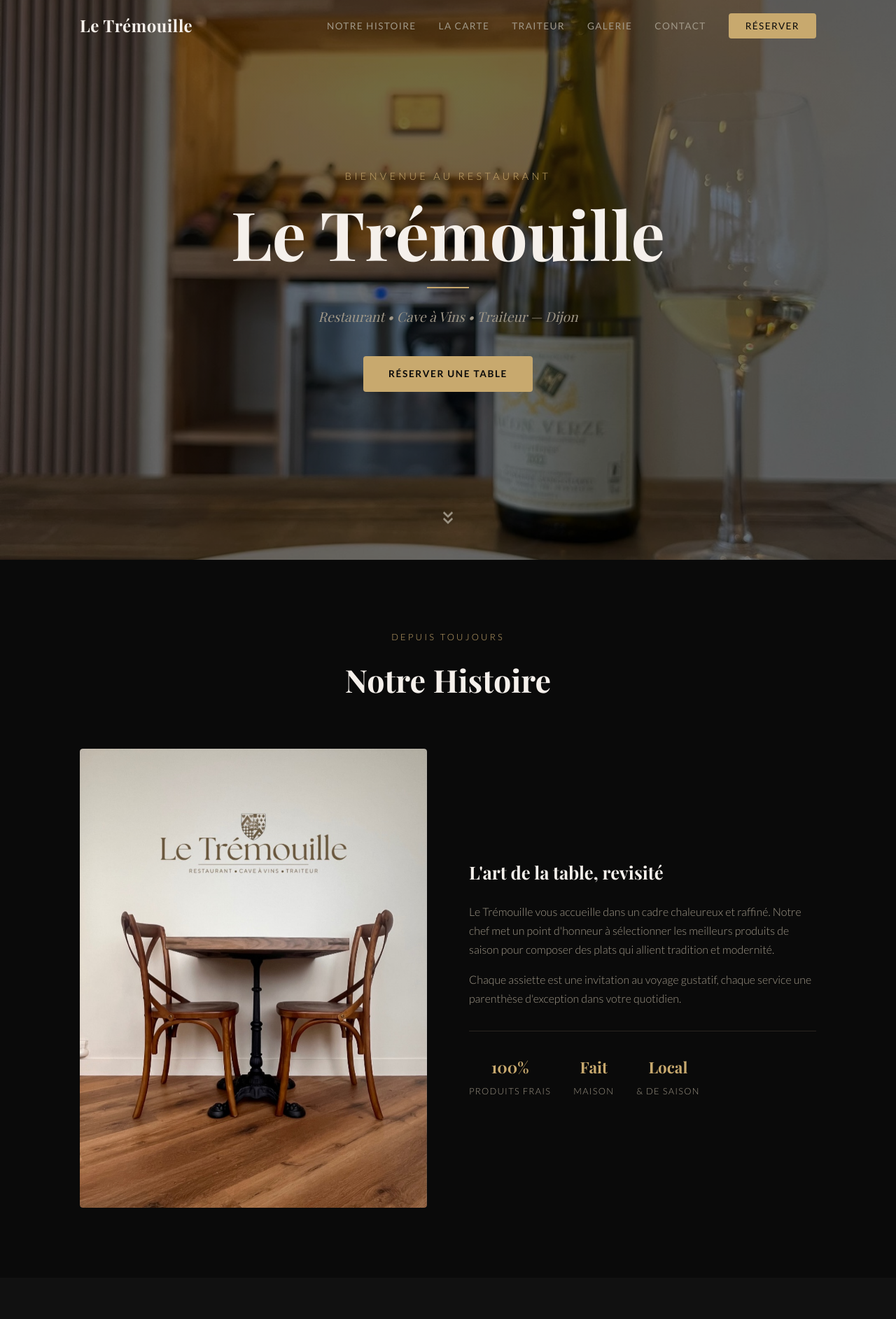
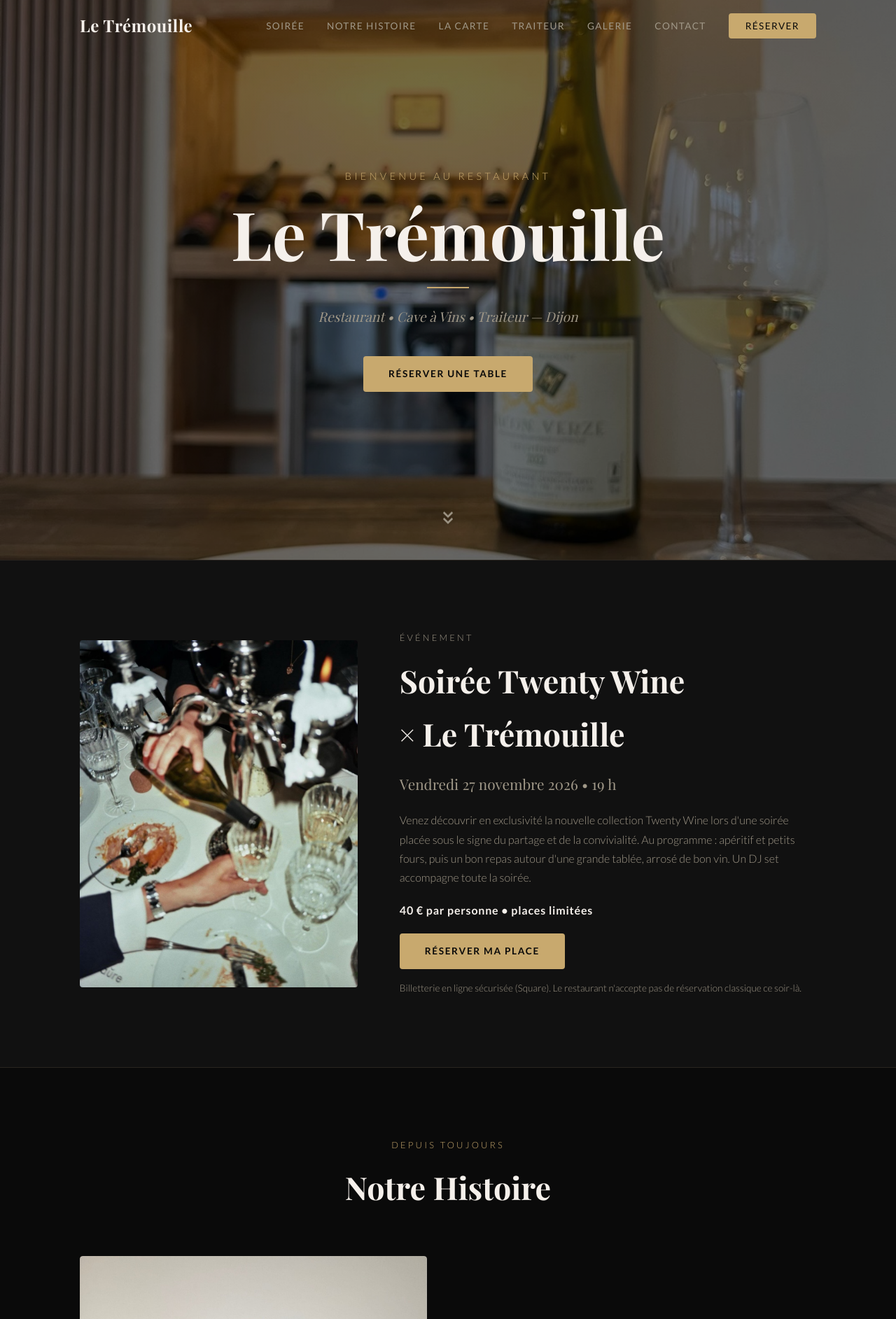
Before and after one commit to renesenses/LeTremouille, a PHP site: page / in a window 1280 px wide. Shown: the top 1885 px of the page at 70% size. Run offline with PHP 8.4, Linux system fonts and the light colour scheme; some web fonts are replaced.

Commit message:
Soirée Twenty Wine du 27/11 : section événement et lien vers la billetterie Square
Co-Authored-By: Claude Fable 5.1 <noreply@anthropic.com>

```diff
--- a/index.html
+++ b/index.html
@@ -132,7 +132,7 @@
     }
     </script>
 
-    <link rel="stylesheet" href="style.css?v=20261020">
+    <link rel="stylesheet" href="style.css?v=20261114">
     <link rel="preconnect" href="https://fonts.googleapis.com">
     <link rel="preconnect" href="https://fonts.gstatic.com" crossorigin>
     <link href="https://fonts.googleapis.com/css2?family=Playfair+Display:ital,wght@0,400;0,700;1,400&family=Lato:wght@300;400;700&display=swap" rel="stylesheet">
@@ -149,7 +149,8 @@
                 <span></span>
             </button>
             <ul class="nav-links">
-                <li><a href="#about">Notre Histoire</a></li>
+                <li><a href="#evenement">Soirée</a></li>
+<li><a href="#about">Notre Histoire</a></li>
                 <li><a href="#menu">La Carte</a></li>
                 <li><a href="#traiteur">Traiteur</a></li>
                 <li><a href="#gallery">Galerie</a></li>
@@ -174,6 +175,26 @@
                 <path d="M7 13l5 5 5-5M7 6l5 5 5-5"/>
             </svg>
         </a>
+    </section>
+
+    <!-- Événement -->
+    <section id="evenement">
+        <div class="container">
+            <div class="event-grid">
+                <div class="event-image">
+                    <img src="images/evenement-twenty-wine.jpg" alt="Soirée Twenty Wine × Le Trémouille — vin servi à table à la lueur des bougies" loading="lazy">
+                </div>
+                <div class="event-text">
+                    <p class="section-subtitle">Événement</p>
+                    <h2 class="section-title">Soirée Twenty Wine<br>× Le Trémouille</h2>
+                    <p class="event-date">Vendredi 27 novembre 2026 &bull; 19 h</p>
+                    <p>Venez découvrir en exclusivité la nouvelle collection Twenty Wine lors d'une soirée placée sous le signe du partage et de la convivialité. Au programme : apéritif et petits fours, puis un bon repas autour d'une grande tablée, arrosé de bon vin. Un DJ set accompagne toute la soirée.</p>
+                    <p class="event-price">40 € par personne &bull; places limitées</p>
+                    <a href="https://square.link/u/BhcE37su" target="_blank" rel="noopener" class="btn btn-primary">Réserver ma place</a>
+                    <p class="event-note">Billetterie en ligne sécurisée (Square). Le restaurant n'accepte pas de réservation classique ce soir-là.</p>
+                </div>
+            </div>
+        </div>
     </section>
 
     <!-- About -->
@@ -688,6 +709,6 @@
         </div>
     </footer>
 
-    <script src="script.js?v=20261104"></script>
+    <script src="script.js?v=20261114"></script>
 </body>
 </html>
--- a/script.js
+++ b/script.js
@@ -81,6 +81,22 @@ const allTimeOptions = Array.from(timeSelect.querySelectorAll('option'));
 // Soirées complètes (format YYYY-MM-DD)
 const soireesCompletes = ['2026-03-27', '2026-07-10', '2026-09-18', '2026-09-25', '2026-09-28', '2026-10-01', '2026-10-10', '2026-10-16', '2026-10-22', '2026-10-23', '2026-11-20', '2026-11-27'];
 
+// Soirées privatisées pour un événement avec billetterie : message et lien à la place du créneau du soir
+const soireesEvenement = {
+    '2026-11-27': { nom: 'Soirée Twenty Wine × Le Trémouille', url: 'https://square.link/u/BhcE37su' }
+};
+
+// La section « Événement » et son lien de menu disparaissent d'eux-mêmes le lendemain de la soirée
+(function () {
+    const section = document.getElementById('evenement');
+    if (!section) return;
+    const fin = new Date('2026-11-28T00:00:00');
+    if (new Date() >= fin) {
+        section.remove();
+        document.querySelectorAll('a[href="#evenement"]').forEach(a => a.closest('li') ? a.closest('li').remove() : a.remove());
+    }
+})();
+
 // Ouvertures exceptionnelles en soirée (mar/mer normalement fermés le soir)
 const soireesExceptionnelles = ['2026-03-25'];
 
@@ -128,6 +144,14 @@ function majCreneaux() {
 
     if (lunchOnly) {
         dateInfo.textContent = 'Service midi uniquement le mardi et mercredi (12h–14h).';
+        dateInfo.classList.add('info-lunch');
+    } else if (eveningFull && soireesEvenement[dateInput.value]) {
+        const ev = soireesEvenement[dateInput.value];
+        dateInfo.textContent = '';
+        dateInfo.append('Ce soir-là, le restaurant accueille la ', ev.nom, ' : ');
+        const lien = document.createElement('a');
+        lien.href = ev.url; lien.target = '_blank'; lien.rel = 'noopener'; lien.textContent = 'réservez votre place ici';
+        dateInfo.append(lien, '. Il reste des places le midi.');
         dateInfo.classList.add('info-lunch');
     } else if (eveningFull) {
         dateInfo.textContent = 'Complet en soirée — il reste des places le midi.';
--- a/style.css
+++ b/style.css
@@ -297,6 +297,65 @@ section {
     font-size: clamp(2rem, 4vw, 2.8rem);
     font-weight: 700;
     color: var(--color-text);
+}
+
+/* ===== ÉVÉNEMENT ===== */
+#evenement {
+    background: var(--color-bg-alt);
+    border-top: 1px solid var(--color-border);
+    border-bottom: 1px solid var(--color-border);
+}
+
+.event-grid {
+    display: grid;
+    grid-template-columns: 2fr 3fr;
+    gap: 60px;
+    align-items: center;
+}
+
+.event-image {
+    border-radius: var(--radius);
+    overflow: hidden;
+    aspect-ratio: 4 / 5;
+}
+
+.event-image img {
+    width: 100%;
+    height: 100%;
+    object-fit: cover;
+}
+
+.event-text .section-subtitle {
+    margin-bottom: 12px;
+}
+
+.event-text .section-title {
+    margin-bottom: 16px;
+}
+
+.event-date {
+    font-family: var(--font-display);
+    font-size: 1.3rem;
+    color: var(--color-accent-light);
+    margin-bottom: 20px;
+}
+
+.event-text p {
+    color: var(--color-text-muted);
+    line-height: 1.7;
+    margin-bottom: 20px;
+}
+
+.event-price {
+    color: var(--color-text) !important;
+    font-weight: 700;
+    letter-spacing: 0.05em;
+}
+
+.event-note {
+    font-size: 0.85rem;
+    margin-top: 16px;
+    margin-bottom: 0 !important;
 }
 
 /* ===== ABOUT ===== */
@@ -727,6 +786,11 @@ section {
     color: var(--color-accent, #c8a97e);
 }
 
+.form-date-info a {
+    color: var(--color-accent-light);
+    text-decoration: underline;
+}
+
 .form-group textarea {
     resize: vertical;
 }
@@ -926,6 +990,7 @@ section {
         right: 0;
     }
 
+    .event-grid,
     .about-grid,
     .contact-grid {
         grid-template-columns: 1fr;
```
Also changed, not shown: images/evenement-twenty-wine.jpg (added).
